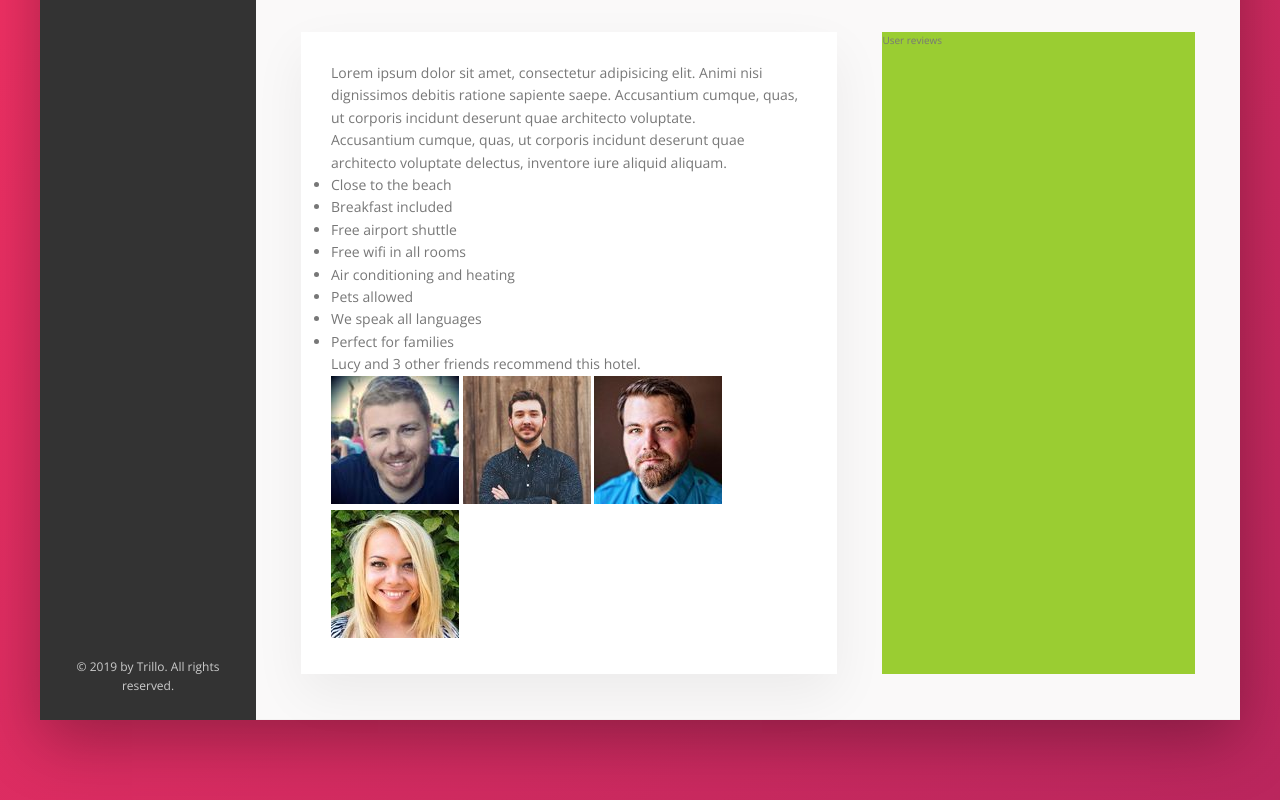
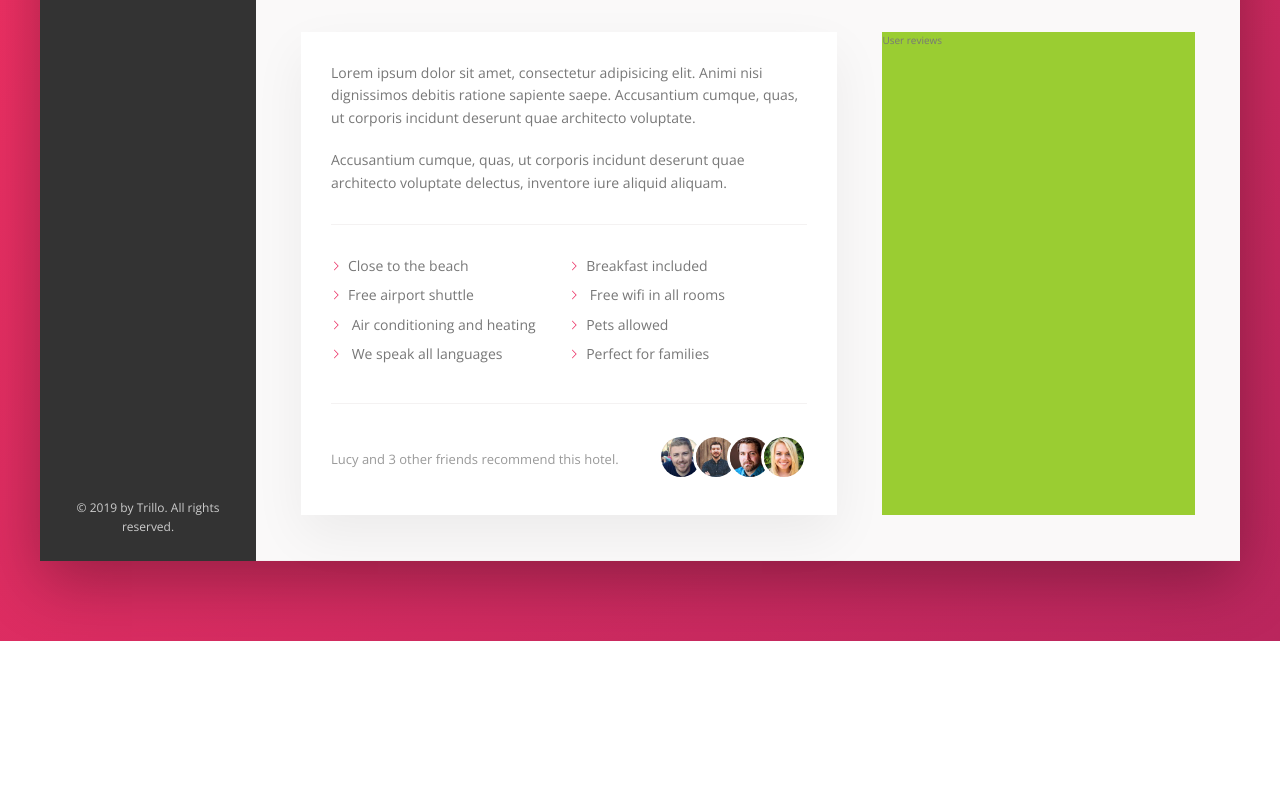
Before and after one commit to lucierabahi/trillo, a website: page index.html in a window 1280 px wide. Shown: the part 615-1415 px from the top of the page. After the commit the page ends 1256 px from the top, so only its background shows below. Drawn offline with nearby package versions, Linux system fonts and the light colour scheme.

Commit message:
description final

```diff
--- a/sass/_components.scss
+++ b/sass/_components.scss
@@ -296,3 +296,75 @@
         box-shadow: none;
     }
 }
+
+//////////////////////////
+// PARAGRAPH
+.paragraph:not(:last-of-type) {
+    margin-bottom: 2rem;
+}
+
+//////////////////////////
+// LIST
+.list {
+    list-style: none;
+    margin: 3rem 0;
+    padding: 3rem 0;
+    border-top: var(--line);
+    border-bottom: var(--line);
+
+    display: flex;
+    flex-wrap: wrap;
+
+    &__item {
+        flex: 0 0 50%;
+        margin-bottom: 0.7rem;
+    }
+
+    &__item::before {
+        content: '';
+        display: inline-block;
+        height: 1rem;
+        width: 1rem;
+        margin-right: 7px;
+
+        // Older browsers
+        // background-image: url(../img/chevron-thin-right.svg);
+        // background-size: cover;
+
+        // Newer browsers - masks
+        background-color: var(--color-primary);
+        -webkit-mask-image: url(../img/chevron-thin-right.svg);
+        -webkit-mask-size: cover;
+        mask-image: url(../img/chevron-thin-right.svg);
+        mask-size: cover;
+    }
+}
+
+//////////////////////////
+// RECOMMEND
+.recommend {
+    font-size: 1.3rem;
+    color: var(--color-grey-dark-3);
+
+    display: flex;
+    align-items: center;
+
+    &__count {
+        margin-right: auto;
+    }
+
+    &__friends {
+    }
+
+    &__photo {
+        box-sizing: content-box;
+        height: 4rem;
+        width: 4rem;
+        border-radius: 50%;
+        border: 3px solid #fff;
+
+        &:not(:last-child) {
+            margin-right: -1.5rem;
+        }
+    }
+}
```
Also changed, not shown: css/style.css.
